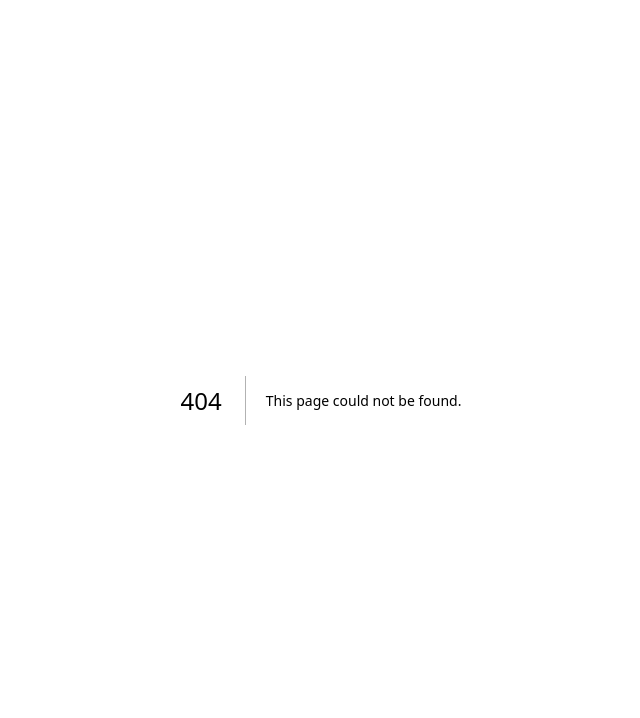
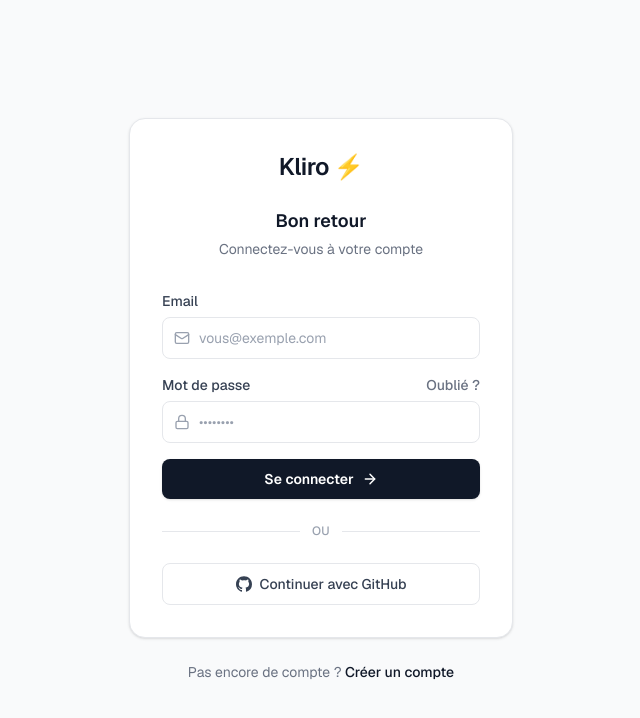
Before and after one commit to Colauz/kliro-app, a Next.js app: page /login in a window 1280 px wide. Before the commit this address had no page. Shown: the top 718 px of the page, without its empty margins (319-959 px from the left). Built offline with nearby package versions, Linux system fonts and the light colour scheme.

Commit message:
feat: login page UI

```diff
--- /dev/null
+++ b/app/login/page.tsx
@@ -0,0 +1,121 @@
+import Link from "next/link";
+import { Mail, Lock, ArrowRight } from "lucide-react";
+
+function GithubIcon({ className }: { className?: string }) {
+  return (
+    <svg
+      viewBox="0 0 24 24"
+      fill="currentColor"
+      aria-hidden="true"
+      className={className}
+    >
+      <path d="M12 .5C5.37.5 0 5.78 0 12.29c0 5.2 3.44 9.6 8.21 11.16.6.11.82-.25.82-.56 0-.28-.01-1.02-.02-2-3.34.71-4.04-1.58-4.04-1.58-.55-1.36-1.33-1.73-1.33-1.73-1.09-.73.08-.72.08-.72 1.2.08 1.83 1.21 1.83 1.21 1.07 1.79 2.81 1.27 3.49.97.11-.76.42-1.27.76-1.56-2.67-.3-5.47-1.3-5.47-5.78 0-1.28.47-2.32 1.24-3.14-.12-.3-.54-1.52.12-3.16 0 0 1.01-.32 3.3 1.2a11.6 11.6 0 0 1 3.01-.4c1.02 0 2.05.13 3.01.4 2.29-1.52 3.29-1.2 3.29-1.2.66 1.64.24 2.86.12 3.16.77.82 1.24 1.86 1.24 3.14 0 4.49-2.81 5.48-5.49 5.77.43.37.81 1.1.81 2.22 0 1.6-.01 2.89-.01 3.29 0 .31.21.68.83.56A12.01 12.01 0 0 0 24 12.29C24 5.78 18.63.5 12 .5Z" />
+    </svg>
+  );
+}
+
+export default function LoginPage() {
+  return (
+    <div className="flex min-h-screen flex-1 items-center justify-center bg-gray-50 px-4 py-12">
+      <div className="w-full max-w-sm">
+        <div className="rounded-2xl border border-gray-200 bg-white p-8 shadow-sm">
+          <div className="mb-8 text-center">
+            <span className="text-2xl font-semibold tracking-tight text-gray-900">
+              Kliro ⚡️
+            </span>
+            <h1 className="mt-6 text-lg font-semibold text-gray-900">
+              Bon retour
+            </h1>
+            <p className="mt-1 text-sm text-gray-500">
+              Connectez-vous à votre compte
+            </p>
+          </div>
+
+          <form className="space-y-4">
+            <div>
+              <label
+                htmlFor="email"
+                className="mb-1.5 block text-sm font-medium text-gray-700"
+              >
+                Email
+              </label>
+              <div className="relative">
+                <Mail className="pointer-events-none absolute left-3 top-1/2 h-4 w-4 -translate-y-1/2 text-gray-400" />
+                <input
+                  id="email"
+                  name="email"
+                  type="email"
+                  autoComplete="email"
+                  placeholder="vous@exemple.com"
+                  className="w-full rounded-lg border border-gray-200 bg-white py-2.5 pl-9 pr-3 text-sm text-gray-900 placeholder:text-gray-400 transition focus:border-gray-900 focus:outline-none focus:ring-2 focus:ring-gray-900"
+                />
+              </div>
+            </div>
+
+            <div>
+              <div className="mb-1.5 flex items-center justify-between">
+                <label
+                  htmlFor="password"
+                  className="block text-sm font-medium text-gray-700"
+                >
+                  Mot de passe
+                </label>
+                <Link
+                  href="#"
+                  className="text-sm font-medium text-gray-500 transition-colors hover:text-gray-900"
+                >
+                  Oublié ?
+                </Link>
+              </div>
+              <div className="relative">
+                <Lock className="pointer-events-none absolute left-3 top-1/2 h-4 w-4 -translate-y-1/2 text-gray-400" />
+                <input
+                  id="password"
+                  name="password"
+                  type="password"
+                  autoComplete="current-password"
+                  placeholder="••••••••"
+                  className="w-full rounded-lg border border-gray-200 bg-white py-2.5 pl-9 pr-3 text-sm text-gray-900 placeholder:text-gray-400 transition focus:border-gray-900 focus:outline-none focus:ring-2 focus:ring-gray-900"
+                />
+              </div>
+            </div>
+
+            <button
+              type="submit"
+              className="inline-flex w-full items-center justify-center gap-2 rounded-lg bg-gray-900 px-4 py-2.5 text-sm font-semibold text-white shadow-sm transition-colors hover:bg-gray-800"
+            >
+              Se connecter
+              <ArrowRight className="h-4 w-4" strokeWidth={2.2} />
+            </button>
+          </form>
+
+          <div className="my-6 flex items-center gap-3">
+            <div className="h-px flex-1 bg-gray-200" />
+            <span className="text-xs font-medium uppercase tracking-wide text-gray-400">
+              ou
+            </span>
+            <div className="h-px flex-1 bg-gray-200" />
+          </div>
+
+          <button
+            type="button"
+            className="inline-flex w-full items-center justify-center gap-2 rounded-lg border border-gray-200 bg-white px-4 py-2.5 text-sm font-medium text-gray-700 transition-colors hover:bg-gray-50"
+          >
+            <GithubIcon className="h-4 w-4" />
+            Continuer avec GitHub
+          </button>
+        </div>
+
+        <p className="mt-6 text-center text-sm text-gray-500">
+          Pas encore de compte ?{" "}
+          <Link
+            href="#"
+            className="font-medium text-gray-900 transition-colors hover:underline"
+          >
+            Créer un compte
+          </Link>
+        </p>
+      </div>
+    </div>
+  );
+}
```
